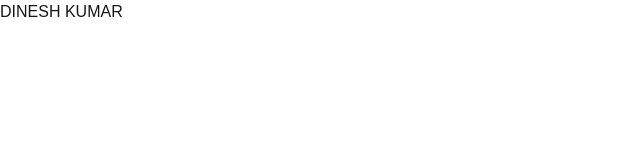
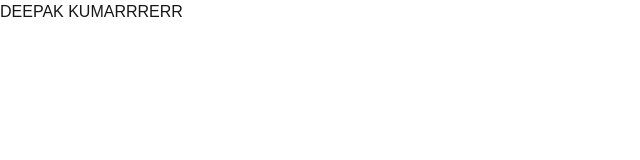
Before and after one commit to Mohanprasath6469/demo_git_Project, a Next.js app in the folder testing_project/: page / in a window 1280 px wide. Shown: the top 160 px of the page, without its empty margins (0-640 px from the left). Built offline with nearby package versions, Linux system fonts and the light colour scheme.

Commit message:
testing changes

```diff
--- a/testing_project/src/app/page.tsx
+++ b/testing_project/src/app/page.tsx
@@ -1,5 +1,5 @@
 export default function first_page(){
   return(
-    <div>DINESH KUMAR</div>
+    <div>DEEPAK KUMARRRERR</div>
   )
 }
```
